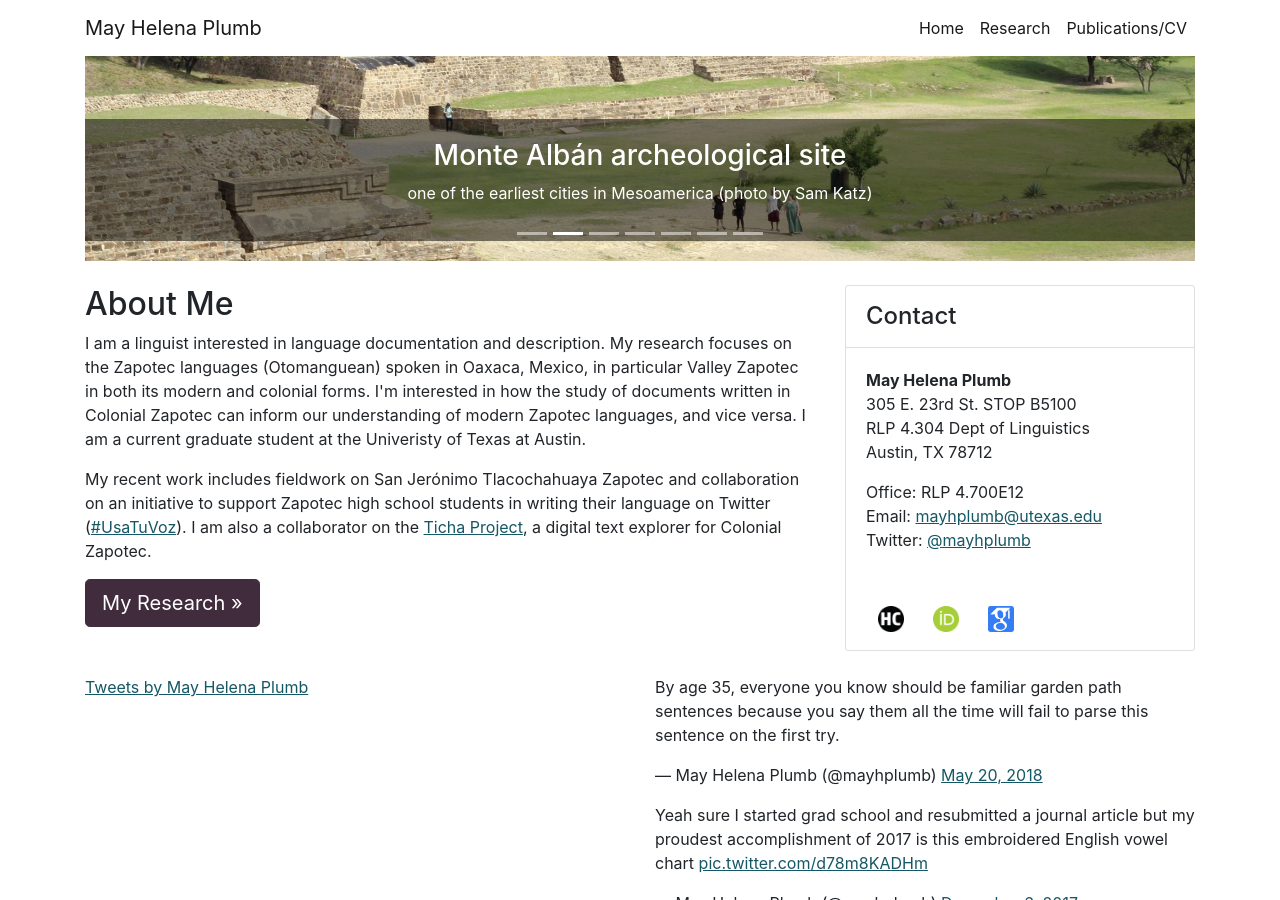
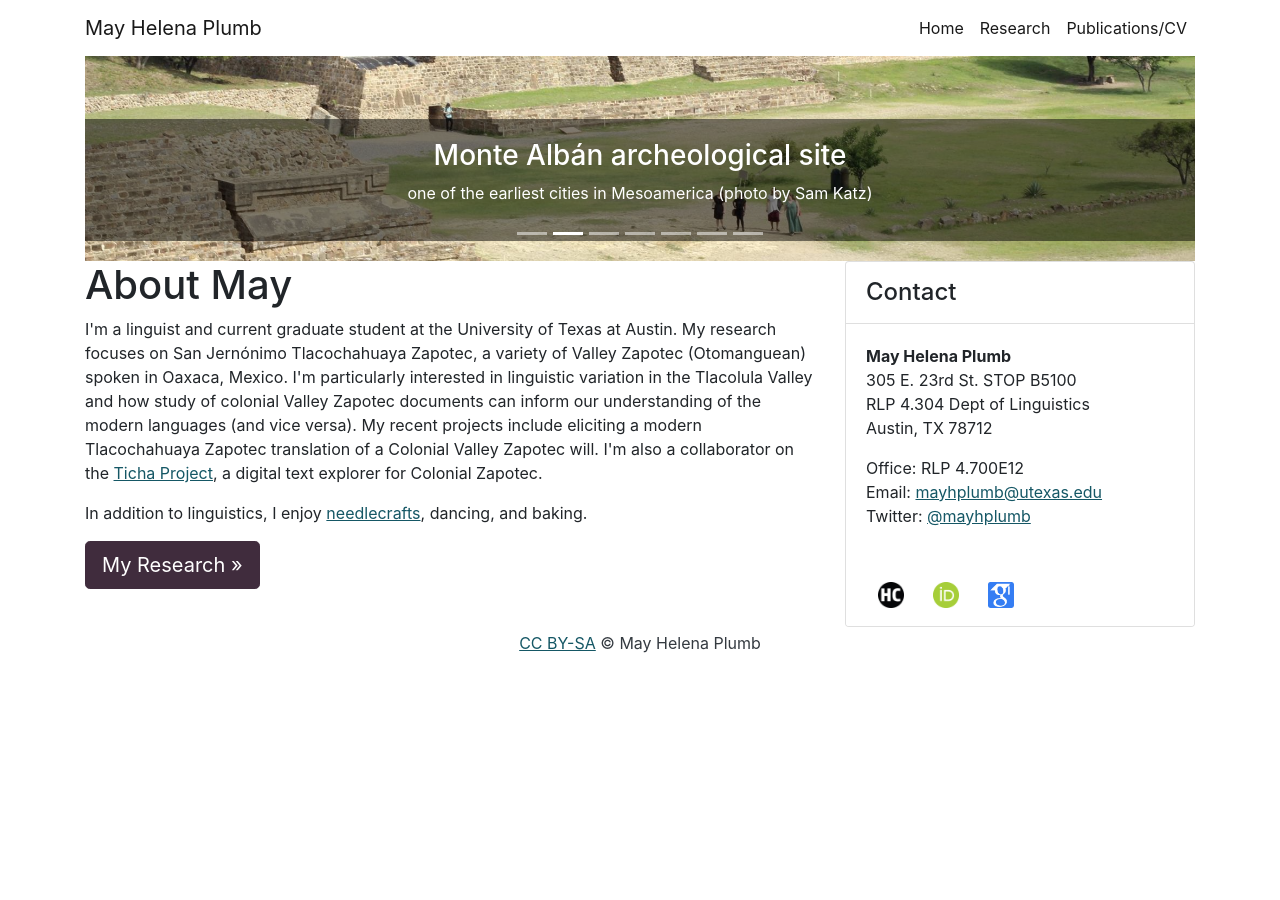
Before and after one commit to mayhplumb/mayhplumb-website, a Jekyll site: the page built from index.html, in a window 1280 px wide and 900 px high, scrolled down 245 px. Built offline with Jekyll 4.4.1, drawn with Linux system fonts in a browser that asks for light colours; comment, search, counter and statistics services are not loaded; after the commit the page ends 904 px from its top, so only the background shows below that; some of the changed text lies outside the part shown.

Commit message:
bio updates

```diff
--- a/index.html
+++ b/index.html
@@ -15,7 +15,6 @@ title: Home
       </div>
     </header>
 -->
-
 <div id="carouselExampleIndicators" class="carousel slide" data-ride="carousel">
 	<ol class="carousel-indicators">
 		<li data-target="#carouselExampleIndicators" data-slide-to="0" class="active"></li>
@@ -94,20 +93,15 @@ title: Home
 
 <div class="row">
 	<div class="col-lg-8">
-          <h2 class="mt-4">About Me</h2>
-          <p>I am a linguist interested in language documentation and description.  My research focuses on the Zapotec languages (Otomanguean) spoken in Oaxaca, Mexico, in particular Valley Zapotec in both its modern and colonial forms.  I'm interested in how the study of documents written in Colonial Zapotec can inform our understanding of modern Zapotec languages, and vice versa.  I am a current graduate student at the Univeristy of Texas at Austin.</p>
-          <p>My recent work includes fieldwork on San Jerónimo Tlacochahuaya Zapotec and collaboration on an initiative to support Zapotec high school students in writing their language on Twitter (<a href="https://twitter.com/search?f=tweets&vertical=default&q=%23UsaTuVoz&src=tyah" target="_blank">#UsaTuVoz</a>).  I am also a collaborator on the <a target="_blank" href="https://ticha.haverford.edu">Ticha Project</a>, a digital text explorer for Colonial Zapotec.</p>
-
-          <!--
-          <h2 class="mt-4">Research areas</h2>
-   <p><b>Fieldwork and language documentation:</b> documentation, description, and revitalization of Zapotec languages</p>
-              <p><b>Historical linguistics and philology:</b> translation and analysis of archival Zapotec documents from the 16th–18th centuries</p>
-          -->
+		<h1>About May</h1>
+		<p>I'm a linguist and current graduate student at the University of Texas at Austin. My research focuses on San Jernónimo Tlacochahuaya Zapotec, a variety of Valley Zapotec (Otomanguean) spoken in Oaxaca, Mexico.  I'm particularly interested in linguistic variation in the Tlacolula Valley and how study of colonial Valley Zapotec documents can inform our understanding of the modern languages (and vice versa).  My recent projects include eliciting a modern Tlacochahuaya Zapotec translation of a Colonial Valley Zapotec will. I'm also a collaborator on the <a target="_blank" href="https://ticha.haverford.edu">Ticha Project</a>, a digital text explorer for Colonial Zapotec.</p>
+		<p>In addition to linguistics, I enjoy <a target="_blank" href="https://twitter.com/mayhplumb/status/938551826386911233">needlecrafts</a>, dancing, and baking.</p>
 		<p>
 			<a class="btn btn-primary btn-lg" href="research.html">My Research &raquo;</a>
 		</p>
 	</div>
-        <div class="col-sm-4 my-4">
+
+	<div class="col-lg-4">
 		<div class="card">
 			<h4 class="card-title">Contact</h4>
 			<div class="card-body">
@@ -130,41 +119,19 @@ title: Home
 				</address>
 			</div>
 			<div class="card-footer contactimages">
-
 				<a target="_blank"  href="https://hcommons.org/members/mayhplumb/"><img src="img/humcom.jpg" alt="Click to go to my Humanities Commons profile" title="Find me at Humanities Commons"></a>
-
-
 				<a target="_blank"  href="http://orcid.org/0000-0001-5178-080X"><img src="img/orcid.png" alt="Click to go to my ORCID Record" title="Find me on ORCID"></a>
-
 				<a target="_blank"  href="https://scholar.google.com/citations?user=v7G9PhMAAAAJ"><img src="img/googlescholar.jpg" alt="Click to go to my Google Scholar profile" title="Find me on Google Scholar"></a>
-
-
 			</div>
 		</div>
 	</div>
-
-    </div><!-- /.row -->
-
-
-      <div class="row">
-
-<div class="col-lg-6">
-           <a class="twitter-timeline" data-height="600"
-           data-link-color="#155765"
-             href="https://twitter.com/mayhplumb?ref_src=twsrc%5Etfw">Tweets by May Helena Plumb</a>
-           <script async src="https://platform.twitter.com/widgets.js" charset="utf-8"></script>
-          </div>
-
-
-        <div class="col-lg-6">
-          <blockquote class="twitter-tweet" data-lang="en"><p lang="en" dir="ltr">By age 35, everyone you know should be familiar garden path sentences because you say them all the time will fail to parse this sentence on the first try.</p>&mdash; May Helena Plumb (@mayhplumb) <a href="https://twitter.com/mayhplumb/status/997994272518438913?ref_src=twsrc%5Etfw">May 20, 2018</a></blockquote>
-          <script async src="https://platform.twitter.com/widgets.js" charset="utf-8"></script>
-
-          <blockquote class="twitter-tweet" data-lang="en"><p lang="en" dir="ltr">Yeah sure I started grad school and resubmitted a journal article but my proudest accomplishment of 2017 is this embroidered English vowel chart <a href="https://t.co/d78m8KADHm">pic.twitter.com/d78m8KADHm</a></p>&mdash; May Helena Plumb (@mayhplumb) <a href="https://twitter.com/mayhplumb/status/938551826386911233?ref_src=twsrc%5Etfw">December 6, 2017</a></blockquote>
-          <script async src="https://platform.twitter.com/widgets.js" charset="utf-8"></script>
+</div> <!-- /.row -->
 
 
 
+<!--
+	<div class="col-lg-6">
+		<a class="twitter-timeline" data-height="600" data-link-color="#155765" href="https://twitter.com/mayhplumb?ref_src=twsrc%5Etfw">Tweets by May Helena Plumb</a>
+		<script async src="https://platform.twitter.com/widgets.js" charset="utf-8"></script>
 	</div>
-      </div>
-      <!-- /.row -->
+-->
```
Also changed, not shown: other parts of index.html (+0 -5 lines). Lines whose indentation alone changed are shown as unchanged.
